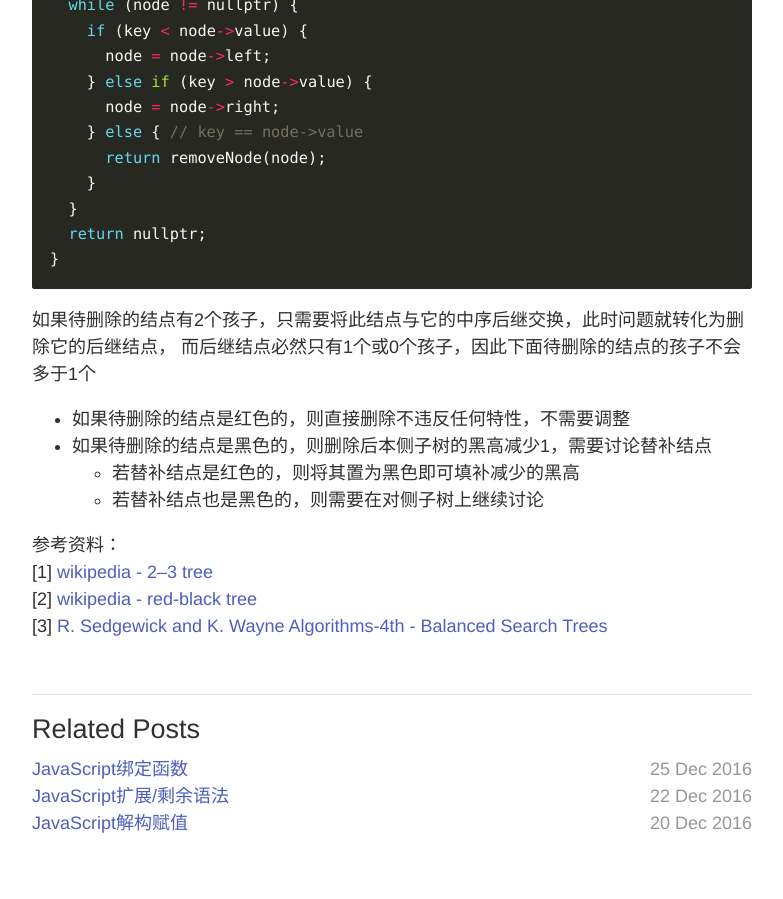
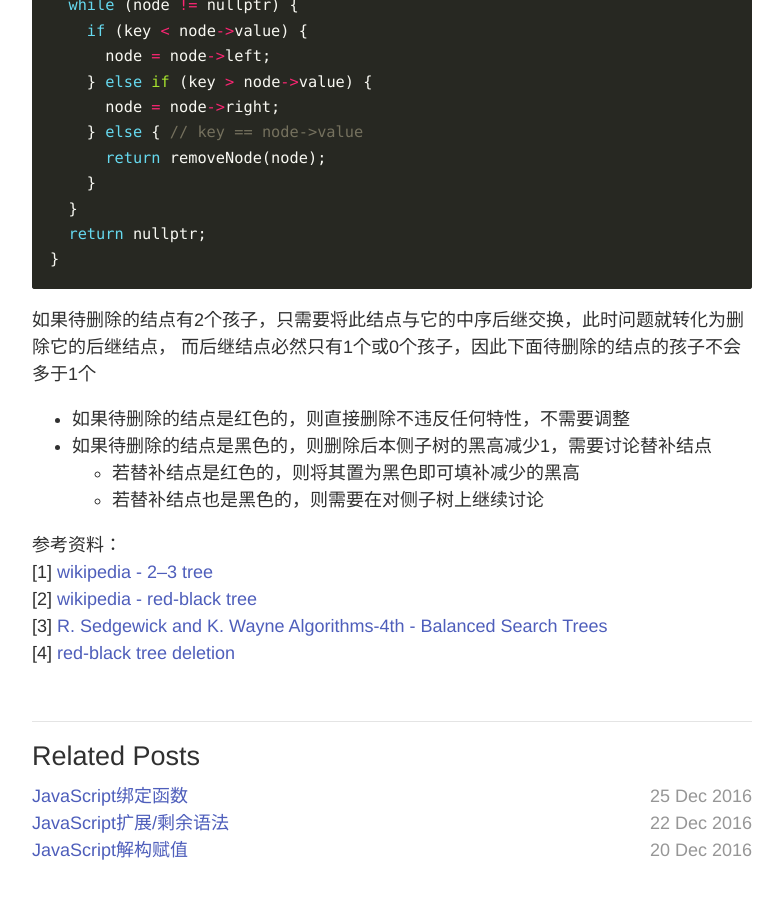
Before and after one commit to skylerlee/codelet, a Jekyll site: the page built from _posts/2016-02-19-red-black-tree.md, in a window 1280 px wide and 900 px high, scrolled down 9437 px. Shown: the whole window, without its empty margins (248-1031 px from the left). Built offline with Jekyll 4.4.1, drawn with Linux system fonts in a browser that asks for light colours; comment, search, counter and statistics services are not loaded; before the commit the page ends 10310 px from its top, so only the background shows below that.

Commit message:
Update refs

```diff
--- a/_posts/2016-02-19-red-black-tree.md
+++ b/_posts/2016-02-19-red-black-tree.md
@@ -383,3 +383,4 @@ Node* RBTree::remove(int key) {
 [1] [wikipedia - 2–3 tree](https://en.wikipedia.org/wiki/2%E2%80%933_tree)
 [2] [wikipedia - red-black tree](https://en.wikipedia.org/wiki/Red%E2%80%93black_tree)
 [3] [R. Sedgewick and K. Wayne Algorithms-4th - Balanced Search Trees](https://algs4.cs.princeton.edu/33balanced/)
+[4] [red-black tree deletion](https://www.cnblogs.com/tongy0/p/5460623.html)
```
